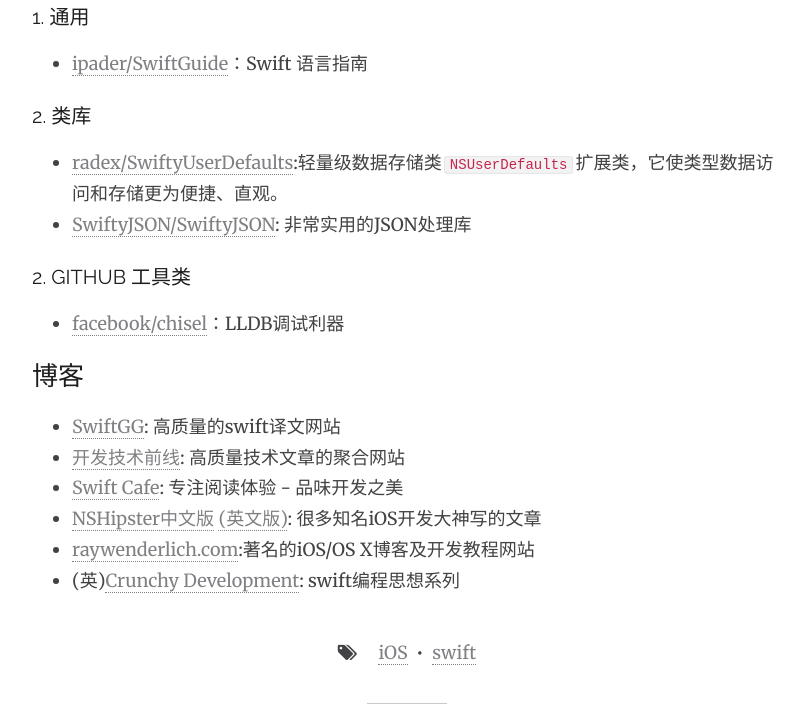
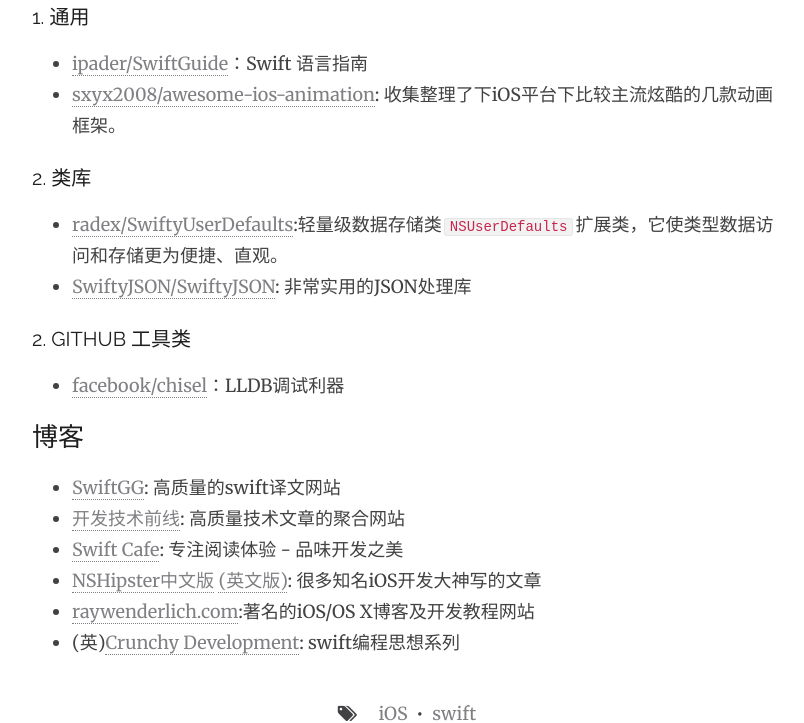
Before and after one commit to ever223/ever223.github.io, a Jekyll site: the page built from _posts/2015-10-10-swift-articles.md, in a window 1280 px wide and 900 px high, scrolled down 1114 px, cut to the strip 177-900 px from the top of the window. Shown: the whole strip, without its empty margins (233-1037 px from the left). Built offline with Jekyll 4.4.1, drawn with Linux system fonts in a browser that asks for light colours; nearby versions of some CDN libraries; Markdown is read by kramdown in place of the engine named in the settings; comment, search, counter and statistics services are not loaded.

Commit message:
update:2015-10-10-swift-articles.md

```diff
--- a/_posts/2015-10-10-swift-articles.md
+++ b/_posts/2015-10-10-swift-articles.md
@@ -30,6 +30,7 @@
 ###1. 通用
 
 * [ipader/SwiftGuide](https://github.com/ipader/SwiftGuide)：Swift 语言指南
+* [sxyx2008/awesome-ios-animation](https://github.com/sxyx2008/awesome-ios-animation): 收集整理了下iOS平台下比较主流炫酷的几款动画框架。
 
 ###2. 类库
 
```
